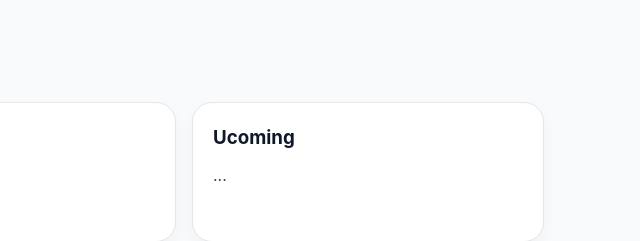
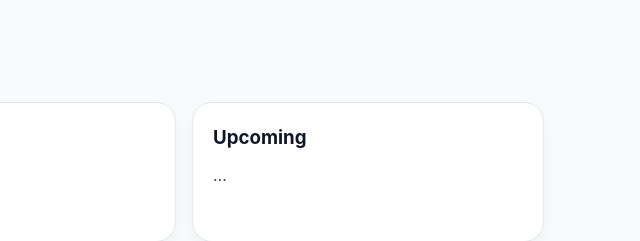
Before and after one commit to Jay12811/THE-BRIDGE3, a plain HTML site: page index.html in a window 1280 px wide. Shown: the part 880-1121 px from the top of the page, 640-1280 px from the left. Drawn offline with Linux system fonts and the light colour scheme.

Commit message:
Update index.html

```diff
--- a/index.html
+++ b/index.html
@@ -73,7 +73,7 @@
         <div class="cards">
           <div class="card"><h3>Leadership Labs</h3><p>Communication, problem-solving, and teamwork—through hands-on practice.</p></div>
           <div class="card"><h3>Upcoming</h3><p>...</p></div>
-          <div class="card"><h3>Ucoming</h3><p>...</p></div>
+          <div class="card"><h3>Upcoming</h3><p>...</p></div>
         </div>
       </div>
     </section>
```
